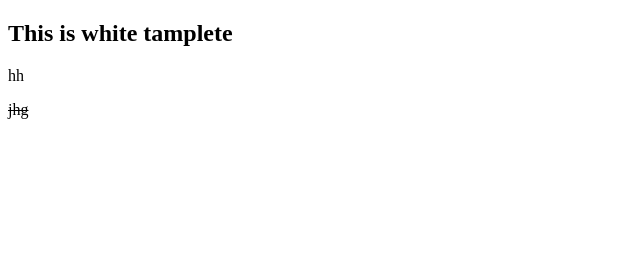
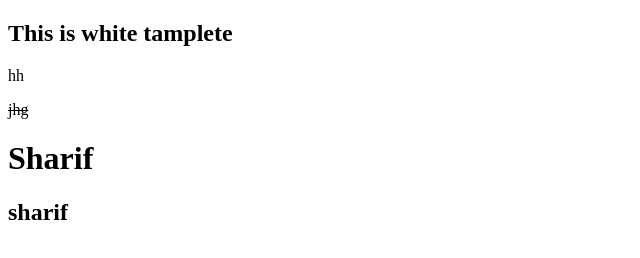
Before and after one commit to Sharif101/try, a plain HTML site: page index.html in a window 1280 px wide. Shown: the whole page, without its empty margins (0-640 px from the left). Drawn offline with Linux system fonts and the light colour scheme.

Commit message:
div added

```diff
--- a/index.html
+++ b/index.html
@@ -11,5 +11,10 @@
     <p>hh</p>
     <s>jhg</s>
 
+    <div>
+        <h1>Sharif</h1>
+        <h2>sharif</h2>
+    </div>
+
 </body>
 </html>
```
